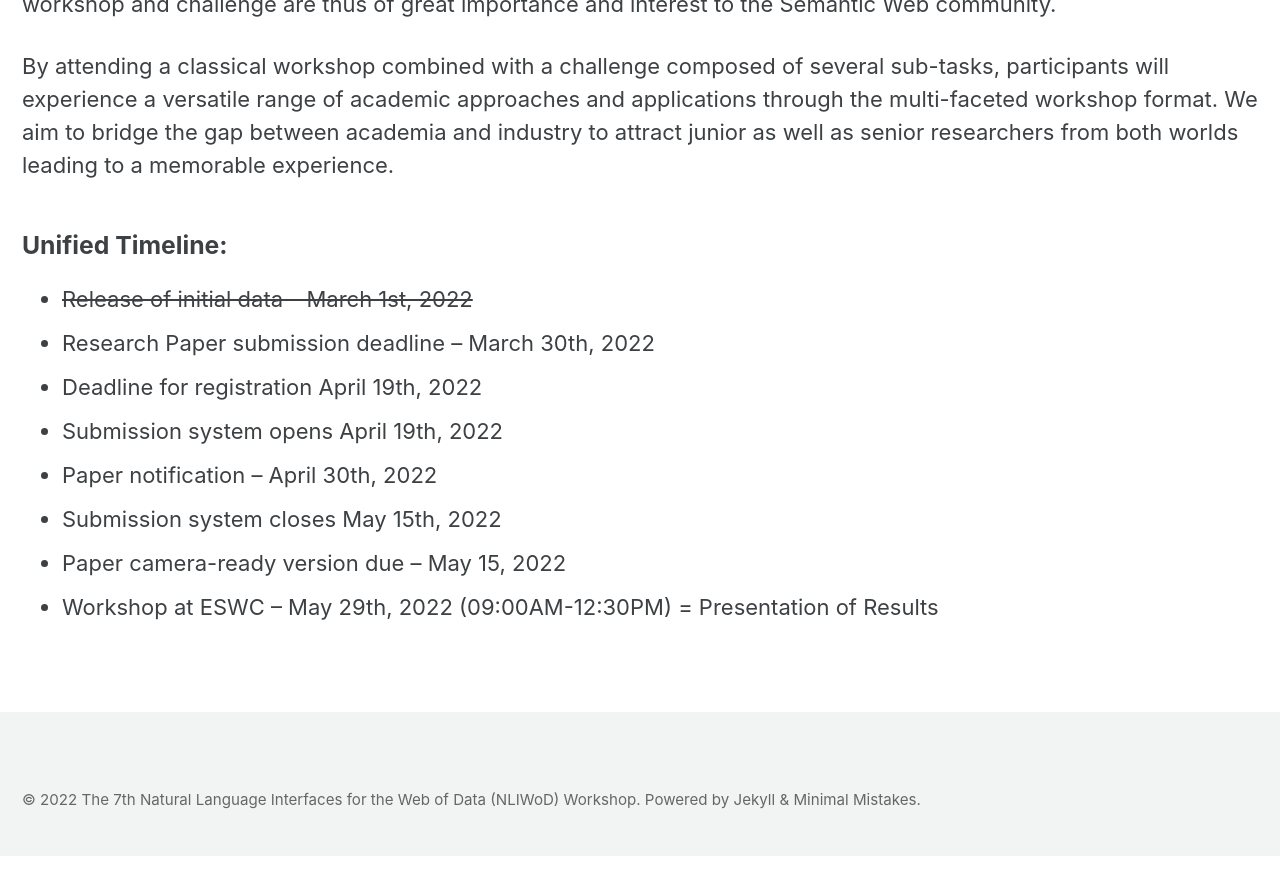
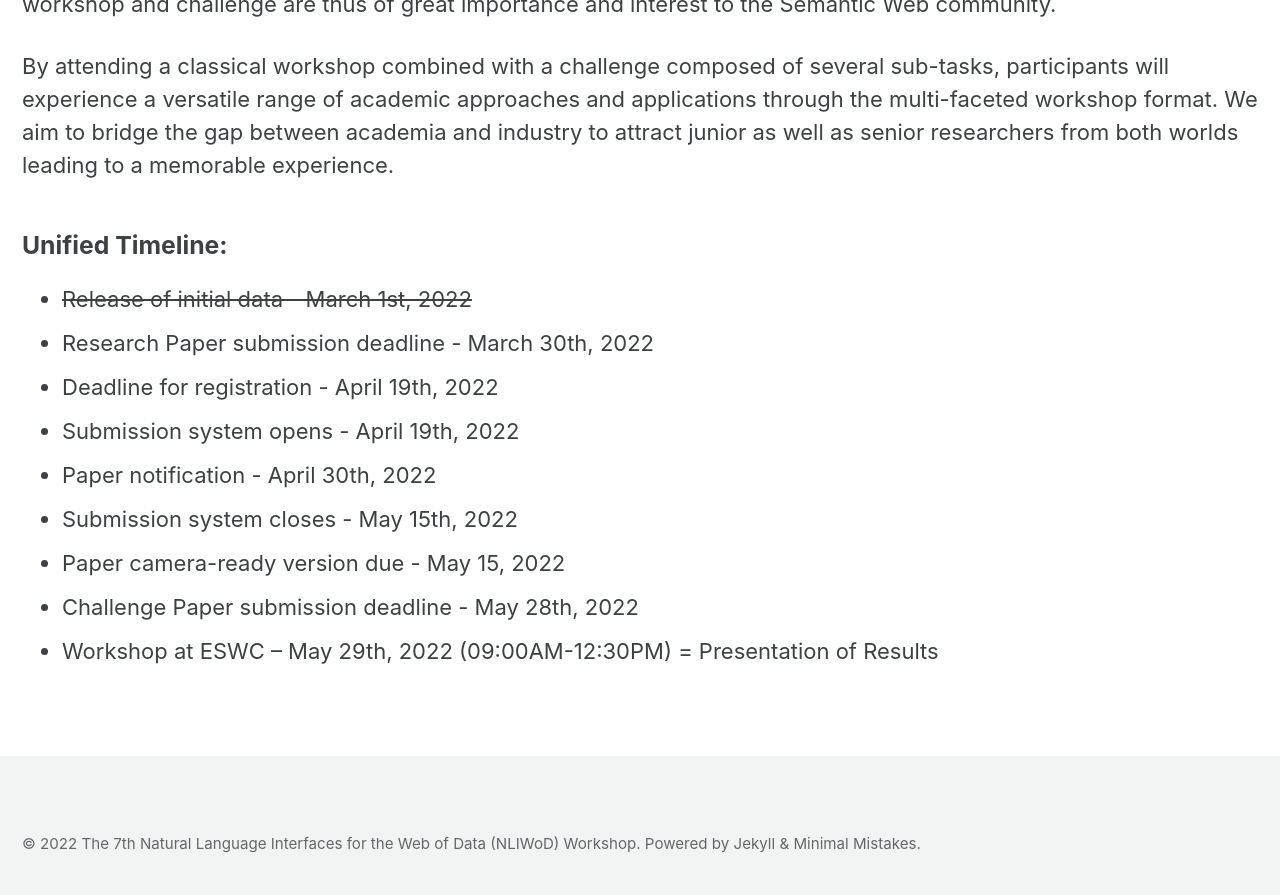
Before and after one commit to semantic-systems/nliwod-workshop, a Jekyll site: the page built from index.md, in a window 1280 px wide and 900 px high, scrolled down 1377 px. Shown: the top 895 px of the window. Built offline with Jekyll 4.4.1, drawn with Linux system fonts in a browser that asks for light colours; cached includes are drawn as plain includes; before the commit the page ends 2233 px from its top, so only the background shows below that.

Commit message:
Update index.md

```diff
--- a/index.md
+++ b/index.md
@@ -24,11 +24,12 @@ By attending a classical workshop combined with a challenge composed of several
 
 ### Unified Timeline:
 
-* <del>Release of initial data – March 1st, 2022</del>
-* Research Paper submission deadline -- March 30th, 2022
-* Deadline for registration April 19th, 2022
-* Submission system opens April 19th, 2022
-* Paper notification -- April 30th, 2022
-* Submission system closes May 15th, 2022
-* Paper camera-ready version due -- May 15, 2022
+* <del>Release of initial data - March 1st, 2022</del>
+* Research Paper submission deadline - March 30th, 2022
+* Deadline for registration - April 19th, 2022
+* Submission system opens - April 19th, 2022
+* Paper notification - April 30th, 2022
+* Submission system closes - May 15th, 2022
+* Paper camera-ready version due - May 15, 2022
+* Challenge Paper submission deadline - May 28th, 2022
 * Workshop at ESWC – May 29th, 2022 (09:00AM-12:30PM) = Presentation of Results
```
